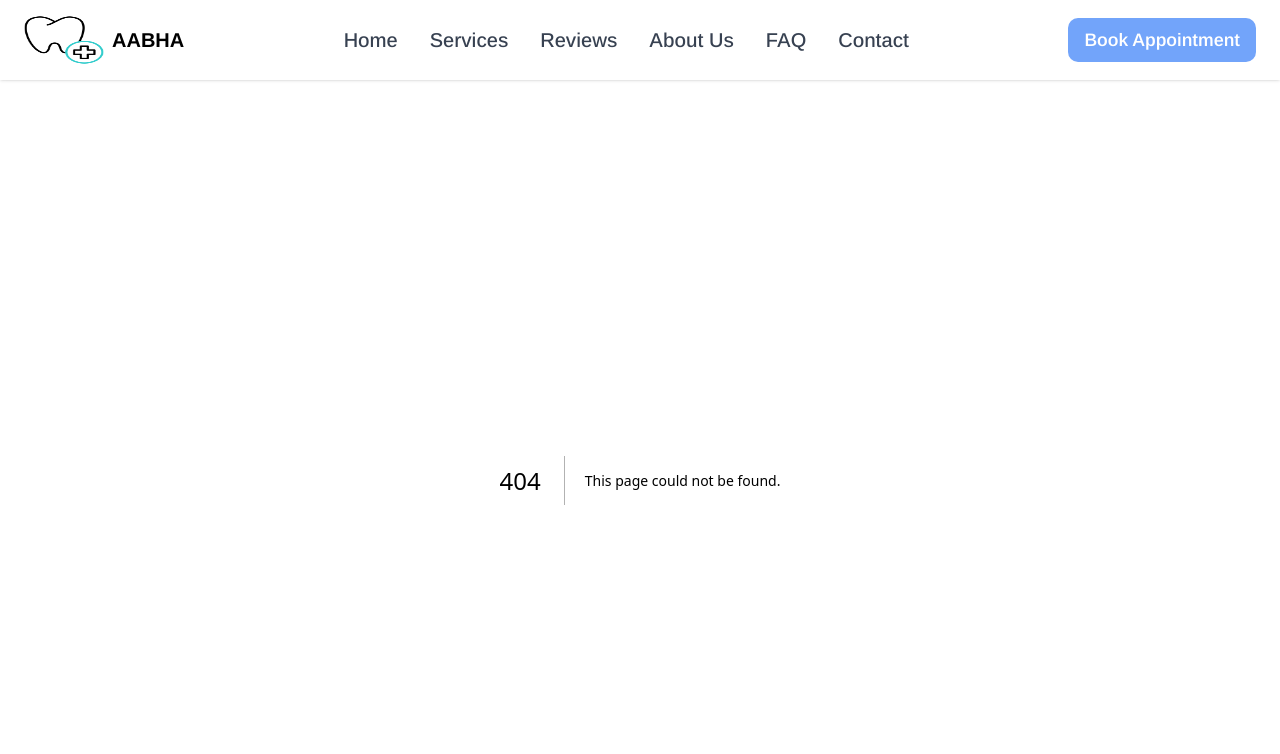
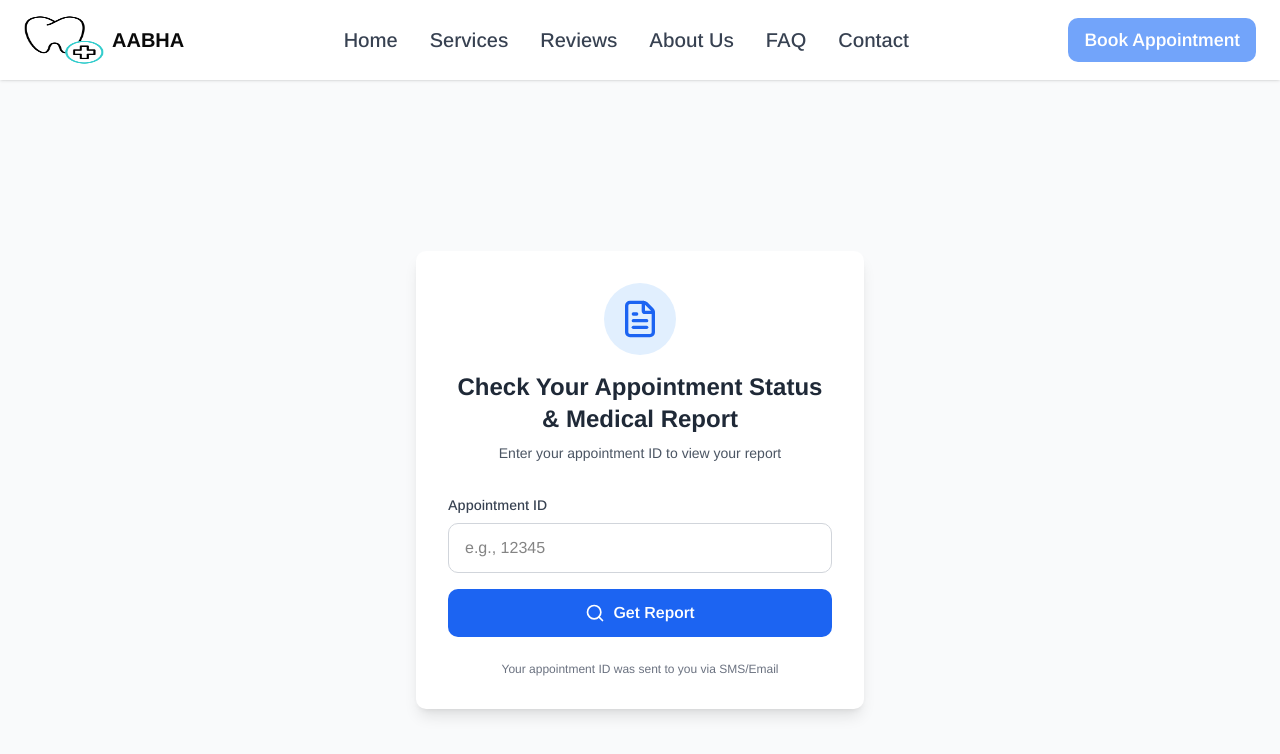
Before and after one commit to Somajadhav33/Dental-Clinic, a Next.js app: page /appointment-status in a window 1280 px wide. Before the commit this address had no page. Shown: the top 754 px of the page. Built offline with nearby package versions, Linux system fonts and the light colour scheme.

Commit message:
feat(appointment-status): page to view appointment status

```diff
--- /dev/null
+++ b/app/appointment-status/page.js
@@ -0,0 +1,114 @@
+"use client";
+
+import React, { useState } from "react";
+import { FileText, Search } from "lucide-react";
+import { useRouter } from "next/navigation";
+import { toast } from "sonner";
+
+const GetReportContainer = () => {
+  const [appointmentId, setAppointmentId] = useState("");
+  const [isLoading, setIsLoading] = useState(false);
+  const router = useRouter();
+
+  const handleGetReport = async () => {
+    if (!appointmentId.trim()) {
+      toast.error("Please enter an appointment ID");
+      return;
+    }
+    if (appointmentId.length !== 16) {
+      toast.error("Invalid appointment ID");
+      return;
+    }
+    setIsLoading(true);
+
+    try {
+      // Check if report exists
+      const response = await fetch(`/api/book-appointment/${appointmentId}`);
+
+      if (!response.ok) {
+        if (response.status === 404) {
+          toast.error("Report not found for this appointment");
+        } else {
+          toast.error("Failed to fetch report");
+        }
+        setIsLoading(false);
+        return;
+      }
+
+      // Navigate to report view page
+      router.push(`/reports?appointmentId=${appointmentId}`);
+    } catch (error) {
+      console.error("Error fetching report:", error);
+      toast.error("Something went wrong. Please try again.");
+      setIsLoading(false);
+    }
+  };
+
+  const handleKeyPress = (e) => {
+    if (e.key === "Enter") {
+      handleGetReport();
+    }
+  };
+
+  return (
+    <div className="min-h-screen bg-gray-50 flex items-center justify-center p-6">
+      <div className="bg-white rounded-lg shadow-lg p-8 w-full max-w-md">
+        {/* Header */}
+        <div className="text-center mb-8">
+          <div className="flex justify-center mb-4">
+            <div className="bg-blue-100 p-4 rounded-full">
+              <FileText size={40} className="text-blue-600" />
+            </div>
+          </div>
+          <h1 className="text-2xl font-bold text-gray-800 mb-2">
+            Check Your Appointment Status & Medical Report
+          </h1>
+          <p className="text-gray-600 text-sm">
+            Enter your appointment ID to view your report
+          </p>
+        </div>
+
+        {/* Input Container */}
+        <div className="space-y-4">
+          <div>
+            <label
+              htmlFor="appointmentId"
+              className="block text-sm font-medium text-gray-700 mb-2"
+            >
+              Appointment ID
+            </label>
+            <input
+              type="text"
+              id="appointmentId"
+              value={appointmentId}
+              onChange={(e) => setAppointmentId(e.target.value)}
+              onKeyPress={handleKeyPress}
+              className="w-full px-4 py-3 border border-gray-300 rounded-lg focus:ring-2 focus:ring-blue-500 focus:border-transparent outline-none transition-all"
+              placeholder="e.g., 12345"
+              disabled={isLoading}
+            />
+          </div>
+
+          {/* Get Report Button */}
+          <button
+            onClick={handleGetReport}
+            disabled={isLoading}
+            className="w-full px-6 py-3 bg-blue-600 text-white font-semibold rounded-lg hover:bg-blue-700 transition-colors flex items-center justify-center gap-2 disabled:opacity-50 disabled:cursor-not-allowed"
+          >
+            <Search size={20} />
+            {isLoading ? "Loading..." : "Get Report"}
+          </button>
+        </div>
+
+        {/* Footer Note */}
+        <div className="mt-6 text-center">
+          <p className="text-xs text-gray-500">
+            Your appointment ID was sent to you via SMS/Email
+          </p>
+        </div>
+      </div>
+    </div>
+  );
+};
+
+export default GetReportContainer;
```
